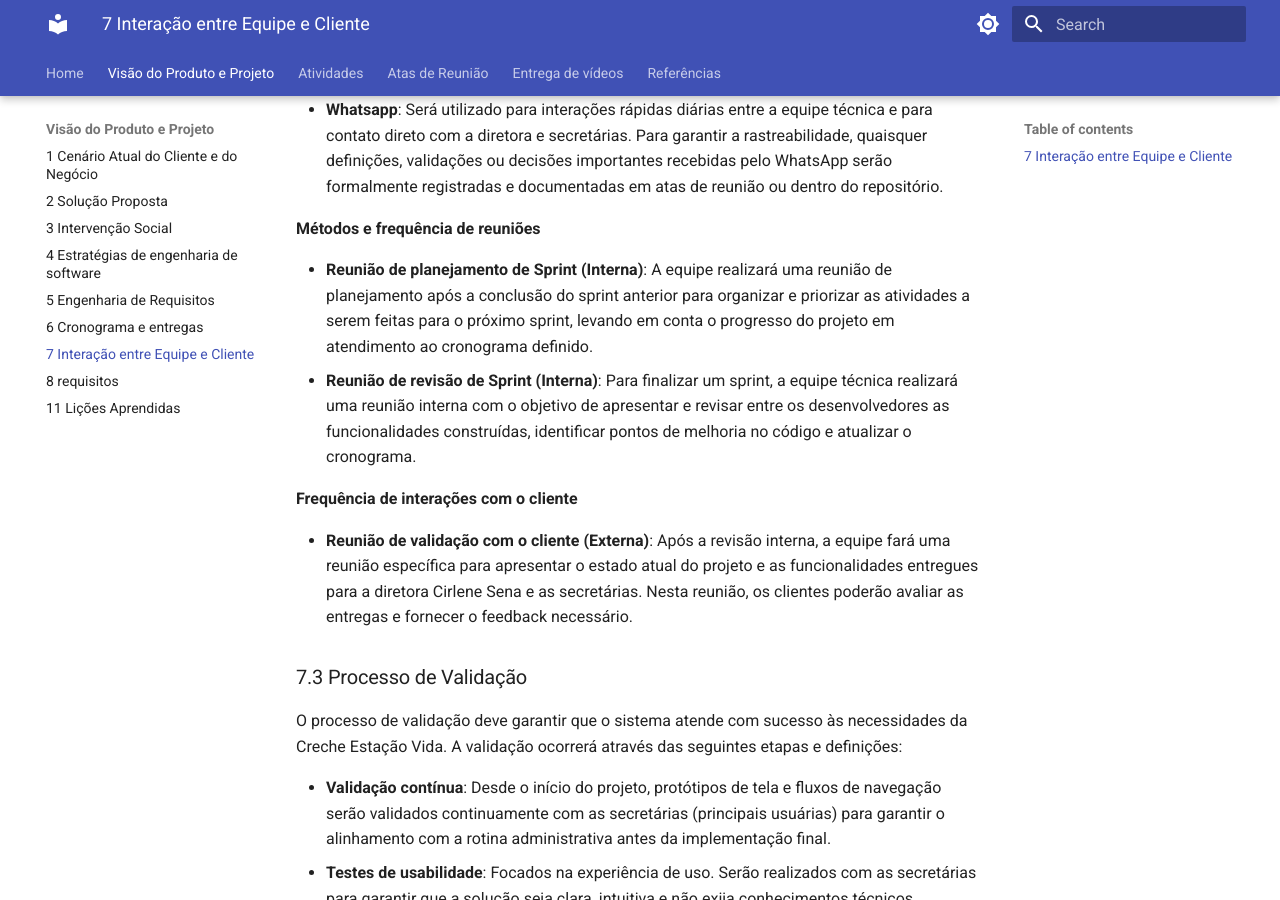
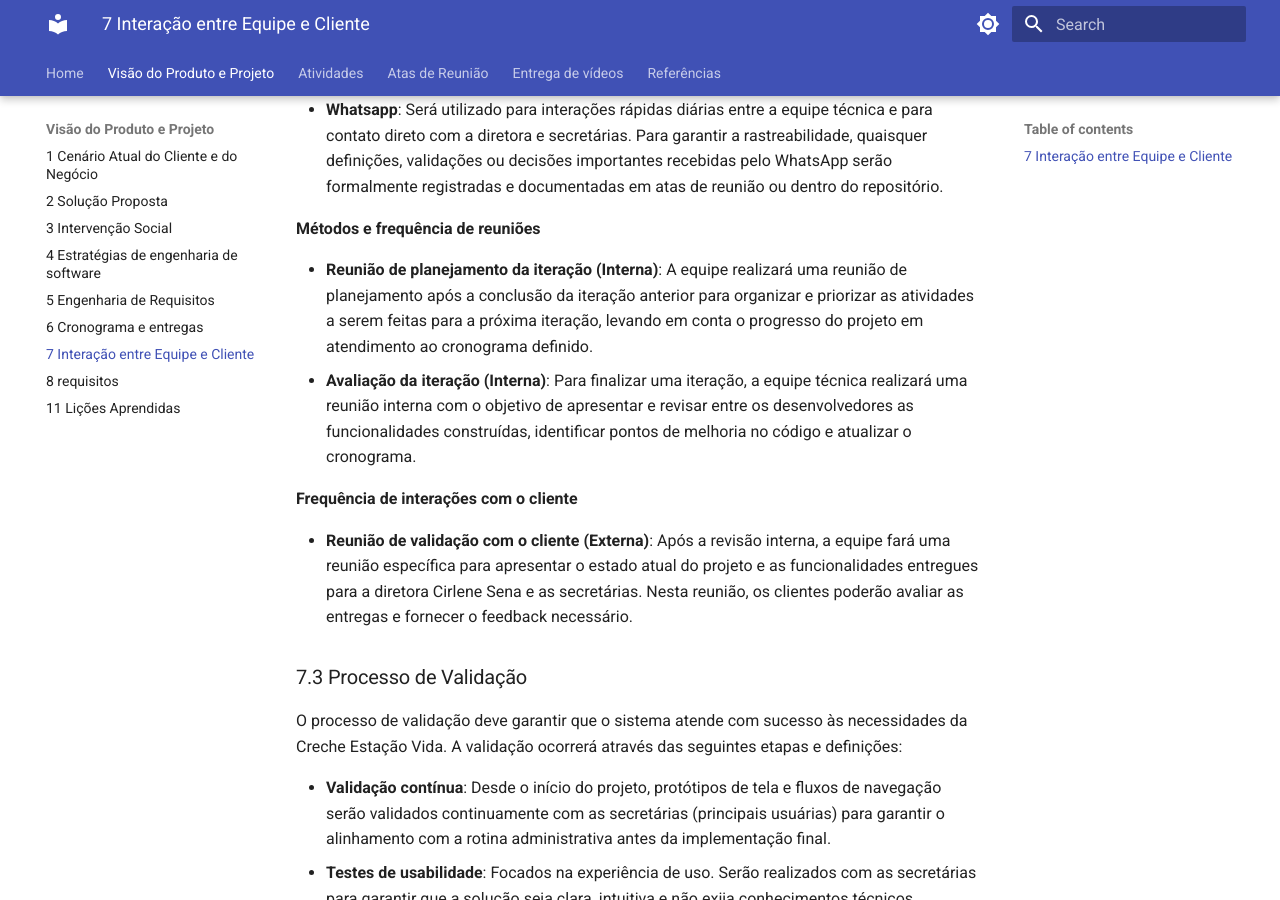
Before and after one commit to mdsreq-fga-unb/REQ-2026.2-T01-Sigma, an MkDocs documentation site: the page built from docs/doc-visao/7_interacao.md, in a window 1280 px wide and 900 px high, scrolled down 1097 px. Built offline with MkDocs 1.6.1 and Material for MkDocs 9.7.7, drawn with Linux system fonts in a browser that asks for light colours; some of the changed text lies outside the part shown.

Commit message:
atualizando termo sprint por iteração

```diff
--- a/docs/doc-visao/7_interacao.md
+++ b/docs/doc-visao/7_interacao.md
@@ -21,8 +21,8 @@
 
 **Métodos e frequência de reuniões**
 
-- **Reunião de planejamento de Sprint (Interna)**: A equipe realizará uma reunião de planejamento após a conclusão do sprint anterior para organizar e priorizar as atividades a serem feitas para o próximo sprint, levando em conta o progresso do projeto em atendimento ao cronograma definido.
-- **Reunião de revisão de Sprint (Interna)**: Para finalizar um sprint, a equipe técnica realizará uma reunião interna com o objetivo de apresentar e revisar entre os desenvolvedores as funcionalidades construídas, identificar pontos de melhoria no código e atualizar o cronograma.
+- **Reunião de planejamento da iteração (Interna)**: A equipe realizará uma reunião de planejamento após a conclusão da iteração anterior para organizar e priorizar as atividades a serem feitas para a próxima iteração, levando em conta o progresso do projeto em atendimento ao cronograma definido.
+- **Avaliação da iteração (Interna)**: Para finalizar uma iteração, a equipe técnica realizará uma reunião interna com o objetivo de apresentar e revisar entre os desenvolvedores as funcionalidades construídas, identificar pontos de melhoria no código e atualizar o cronograma.
 
 **Frequência de interações com o cliente**
 
```
Also changed, not shown: other parts of docs/doc-visao/7_interacao.md (+1 -1 lines).
